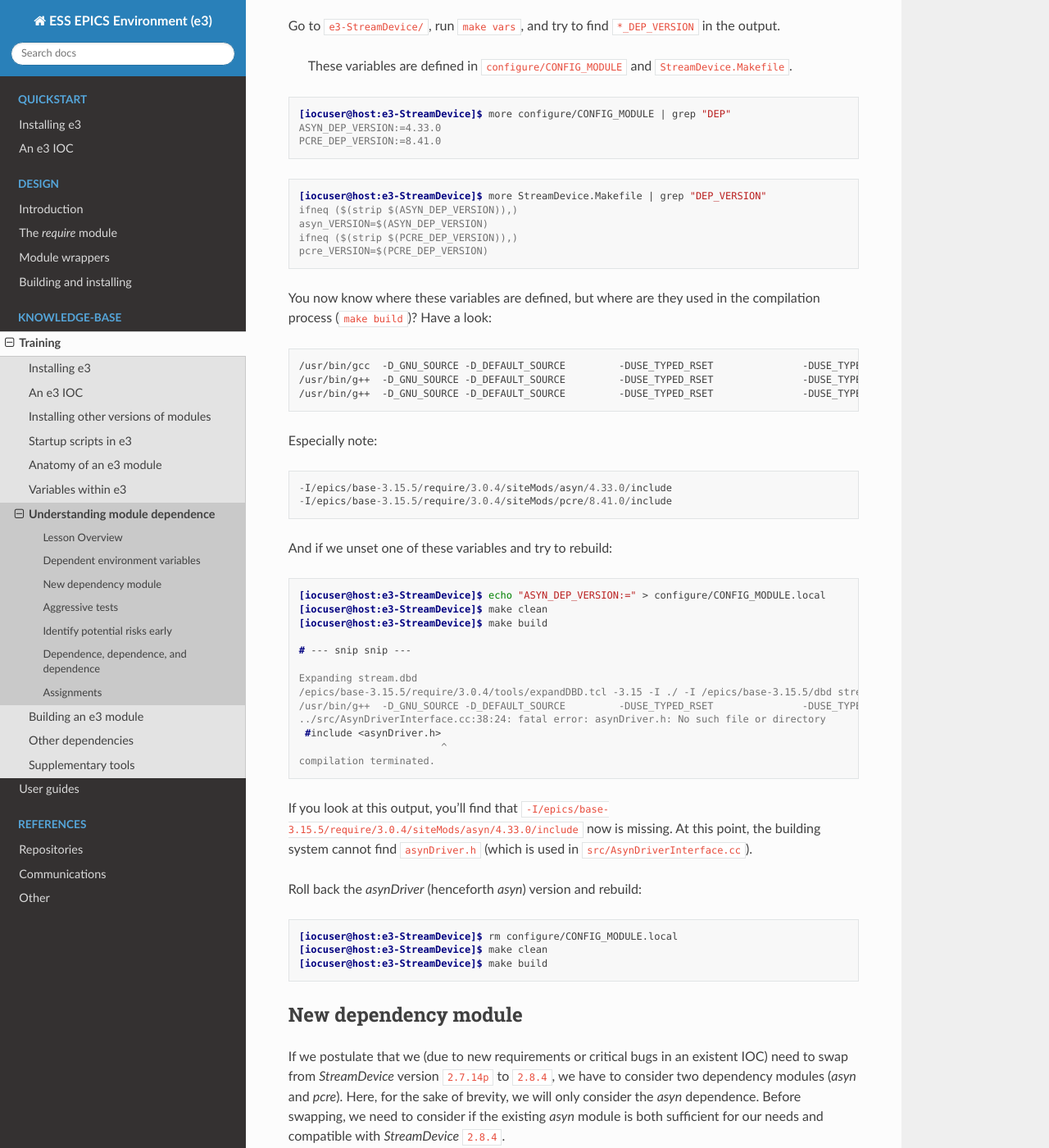
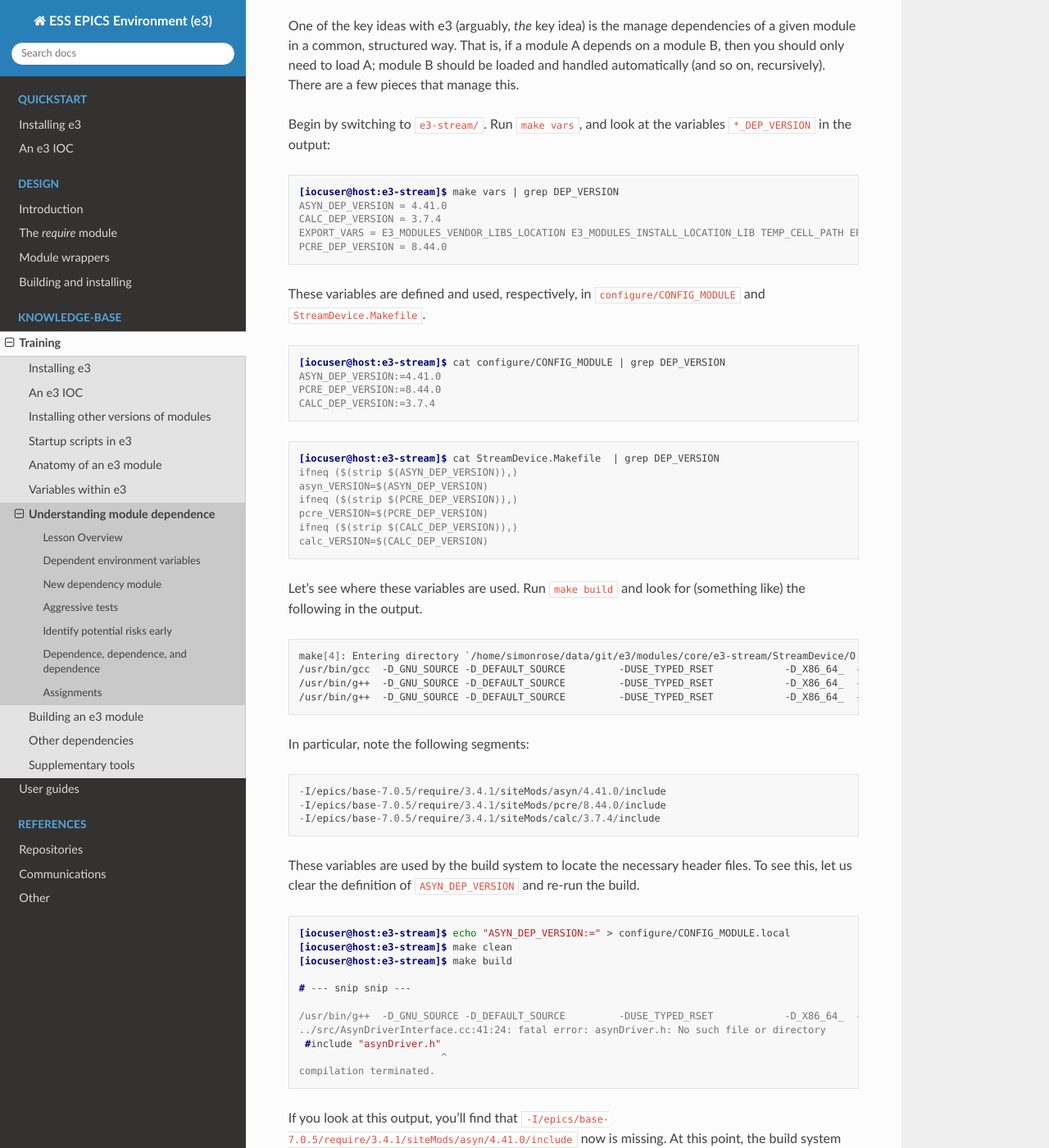
Before and after one commit to ttkorhonen/e3pages, a Sphinx documentation site: the page built from docs/kb/training/workbook/7_module_deps.md, in a window 1280 px wide and 1400 px high, scrolled down 445 px. Shown: the whole window at 82% size. Built offline with Sphinx 7.4.7 and the Read the Docs theme 2.0.0, drawn with Linux system fonts in a browser that asks for light colours; some of the changed text lies outside the part shown.

Commit message:
Updated 'stream' dependencies

````diff
--- a/docs/kb/training/workbook/7_module_deps.md
+++ b/docs/kb/training/workbook/7_module_deps.md
@@ -13,66 +13,81 @@ In this lesson, you'll learn how to do the following:
 
 ## Dependent environment variables
 
-Go to `e3-StreamDevice/`, run `make vars`, and try to find `*_DEP_VERSION` in the output.
+One of the key ideas with e3 (arguably, *the* key idea) is the manage dependencies of a given module in a common, structured way. That is,
+if a module A depends on a module B, then you should only need to load A; module B should be loaded and handled automatically (and so on,
+recursively). There are a few pieces that manage this.
 
-> These variables are defined in `configure/CONFIG_MODULE` and `StreamDevice.Makefile`.
+Begin by switching to `e3-stream/`. Run `make vars`, and look at the variables `*_DEP_VERSION` in the output:
+```console
+[iocuser@host:e3-stream]$ make vars | grep DEP_VERSION
+ASYN_DEP_VERSION = 4.41.0
+CALC_DEP_VERSION = 3.7.4
+EXPORT_VARS = E3_MODULES_VENDOR_LIBS_LOCATION E3_MODULES_INSTALL_LOCATION_LIB TEMP_CELL_PATH EPICS_HOST_ARCH EPICS_BASE MSI E3_MODULE_NAME E3_MODULE_VERSION E3_SITEMODS_PATH E3_SITEAPPS_PATH E3_SITELIBS_PATH E3_REQUIRE_MAKEFILE_INPUT_OPTIONS E3_REQUIRE_NAME E3_REQUIRE_CONFIG E3_REQUIRE_DB E3_REQUIRE_LOCATION E3_REQUIRE_DBD E3_REQUIRE_VERSION E3_REQUIRE_TOOLS E3_REQUIRE_INC E3_REQUIRE_LIB E3_REQUIRE_BIN QUIET PCRE_DEP_VERSION CALC_DEP_VERSION ASYN_DEP_VERSION
+PCRE_DEP_VERSION = 8.44.0
+```
+
+These variables are defined and used, respectively, in `configure/CONFIG_MODULE` and `StreamDevice.Makefile`.
 
 ```console
-[iocuser@host:e3-StreamDevice]$ more configure/CONFIG_MODULE | grep "DEP"
-ASYN_DEP_VERSION:=4.33.0
-PCRE_DEP_VERSION:=8.41.0
+[iocuser@host:e3-stream]$ cat configure/CONFIG_MODULE | grep DEP_VERSION
+ASYN_DEP_VERSION:=4.41.0
+PCRE_DEP_VERSION:=8.44.0
+CALC_DEP_VERSION:=3.7.4
 ```
 
 ```console
-[iocuser@host:e3-StreamDevice]$ more StreamDevice.Makefile | grep "DEP_VERSION"
+[iocuser@host:e3-stream]$ cat StreamDevice.Makefile  | grep DEP_VERSION
 ifneq ($(strip $(ASYN_DEP_VERSION)),)
 asyn_VERSION=$(ASYN_DEP_VERSION)
 ifneq ($(strip $(PCRE_DEP_VERSION)),)
 pcre_VERSION=$(PCRE_DEP_VERSION)
+ifneq ($(strip $(CALC_DEP_VERSION)),)
+calc_VERSION=$(CALC_DEP_VERSION)
 ```
 
-You now know where these variables are defined, but where are they used in the compilation process (`make build`)? Have a look:
+Let's see where these variables are used. Run `make build` and look for (something like) the following in the output.
 
 ```bash
-/usr/bin/gcc  -D_GNU_SOURCE -D_DEFAULT_SOURCE         -DUSE_TYPED_RSET               -DUSE_TYPED_RSET   -D_X86_64_  -DUNIX  -Dlinux                 -MD   -O3 -g   -Wall                    -mtune=generic     -m64 -fPIC                -I. -I../src/ -I.././src/    -I/epics/base-3.15.5/require/3.0.4/siteMods/asyn/4.33.0/include                        -I/epics/base-3.15.5/require/3.0.4/siteMods/pcre/8.41.0/include         -I/epics/base-3.15.5/include  -I/epics/base-3.15.5/include/compiler/gcc -I/epics/base-3.15.5/include/os/Linux                                    -c .././src/StreamVersion.c
-/usr/bin/g++  -D_GNU_SOURCE -D_DEFAULT_SOURCE         -DUSE_TYPED_RSET               -DUSE_TYPED_RSET   -D_X86_64_  -DUNIX  -Dlinux                 -MD   -O3 -g   -Wall                    -mtune=generic     -m64 -fPIC               -I. -I../src/ -I.././src/    -I/epics/base-3.15.5/require/3.0.4/siteMods/asyn/4.33.0/include                        -I/epics/base-3.15.5/require/3.0.4/siteMods/pcre/8.41.0/include         -I/epics/base-3.15.5/include  -I/epics/base-3.15.5/include/compiler/gcc -I/epics/base-3.15.5/include/os/Linux                                    -c ../src/AsynDriverInterface.cc
-/usr/bin/g++  -D_GNU_SOURCE -D_DEFAULT_SOURCE         -DUSE_TYPED_RSET               -DUSE_TYPED_RSET   -D_X86_64_  -DUNIX  -Dlinux                 -MD   -O3 -g   -Wall                    -mtune=generic     -m64 -fPIC               -I. -I../src/ -I.././src/    -I/epics/base-3.15.5/require/3.0.4/siteMods/asyn/4.33.0/include                        -I/epics/base-3.15.5/require/3.0.4/siteMods/pcre/8.41.0/include         -I/epics/base-3.15.5/include  -I/epics/base-3.15.5/include/compiler/gcc -I/epics/base-3.15.5/include/os/Linux                                    -c ../src/RegexpConverter.cc
+make[4]: Entering directory `/home/simonrose/data/git/e3/modules/core/e3-stream/StreamDevice/O.7.0.5_linux-x86_64'
+/usr/bin/gcc  -D_GNU_SOURCE -D_DEFAULT_SOURCE         -DUSE_TYPED_RSET            -D_X86_64_  -DUNIX  -Dlinux             -MD   -O3 -g   -Wall -Werror-implicit-function-declaration               -mtune=generic      -m64 -fPIC           -I. -I../src/ -I.././src/   -I/epics/base-7.0.5/require/3.4.1/siteMods/asyn/4.41.0+0/include                -I/epics/base-7.0.5/require/3.4.1/siteMods/pcre/8.44.0+0/include            -I/epics/base-7.0.5/require/3.4.1/siteMods/calc/3.7.4+0/include  -I/epics/base-7.0.5/require/3.4.1/siteMods/asyn/4.41.0+0/include                -I/epics/base-7.0.5/require/3.4.1/siteMods/pcre/8.44.0+0/include            -I/epics/base-7.0.5/require/3.4.1/siteMods/calc/3.7.4+0/include -I/epics/base-7.0.5/include  -I/epics/base-7.0.5/include/compiler/gcc -I/epics/base-7.0.5/include/os/Linux                           -c  .././src/StreamVersion.c
+/usr/bin/g++  -D_GNU_SOURCE -D_DEFAULT_SOURCE         -DUSE_TYPED_RSET            -D_X86_64_  -DUNIX  -Dlinux             -MD   -O3 -g   -Wall         -std=c++11     -std=c++11  -mtune=generic               -m64 -fPIC          -I. -I../src/ -I.././src/   -I/epics/base-7.0.5/require/3.4.1/siteMods/asyn/4.41.0+0/include                -I/epics/base-7.0.5/require/3.4.1/siteMods/pcre/8.44.0+0/include            -I/epics/base-7.0.5/require/3.4.1/siteMods/calc/3.7.4+0/include  -I/epics/base-7.0.5/require/3.4.1/siteMods/asyn/4.41.0+0/include                -I/epics/base-7.0.5/require/3.4.1/siteMods/pcre/8.44.0+0/include            -I/epics/base-7.0.5/require/3.4.1/siteMods/calc/3.7.4+0/include -I/epics/base-7.0.5/include  -I/epics/base-7.0.5/include/compiler/gcc -I/epics/base-7.0.5/include/os/Linux                           -c  ../src/StreamFormatConverter.cc
+/usr/bin/g++  -D_GNU_SOURCE -D_DEFAULT_SOURCE         -DUSE_TYPED_RSET            -D_X86_64_  -DUNIX  -Dlinux             -MD   -O3 -g   -Wall         -std=c++11     -std=c++11  -mtune=generic               -m64 -fPIC          -I. -I../src/ -I.././src/   -I/epics/base-7.0.5/require/3.4.1/siteMods/asyn/4.41.0+0/include                -I/epics/base-7.0.5/require/3.4.1/siteMods/pcre/8.44.0+0/include            -I/epics/base-7.0.5/require/3.4.1/siteMods/calc/3.7.4+0/include  -I/epics/base-7.0.5/require/3.4.1/siteMods/asyn/4.41.0+0/include                -I/epics/base-7.0.5/require/3.4.1/siteMods/pcre/8.44.0+0/include            -I/epics/base-7.0.5/require/3.4.1/siteMods/calc/3.7.4+0/include -I/epics/base-7.0.5/include  -I/epics/base-7.0.5/include/compiler/gcc -I/epics/base-7.0.5/include/os/Linux                           -c  ../src/StreamProtocol.cc
 ```
 
-Especially note:
+In particular, note the following segments:
 
 ```
--I/epics/base-3.15.5/require/3.0.4/siteMods/asyn/4.33.0/include
--I/epics/base-3.15.5/require/3.0.4/siteMods/pcre/8.41.0/include
+-I/epics/base-7.0.5/require/3.4.1/siteMods/asyn/4.41.0/include
+-I/epics/base-7.0.5/require/3.4.1/siteMods/pcre/8.44.0/include
+-I/epics/base-7.0.5/require/3.4.1/siteMods/calc/3.7.4/include
 ```
 
-And if we unset one of these variables and try to rebuild:
+These variables are used by the build system to locate the necessary header files. To see this, let us clear the definition of `ASYN_DEP_VERSION` and re-run the build.
 
 ```console
-[iocuser@host:e3-StreamDevice]$ echo "ASYN_DEP_VERSION:=" > configure/CONFIG_MODULE.local
-[iocuser@host:e3-StreamDevice]$ make clean
-[iocuser@host:e3-StreamDevice]$ make build
+[iocuser@host:e3-stream]$ echo "ASYN_DEP_VERSION:=" > configure/CONFIG_MODULE.local
+[iocuser@host:e3-stream]$ make clean
+[iocuser@host:e3-stream]$ make build
 
 # --- snip snip ---
 
-Expanding stream.dbd
-/epics/base-3.15.5/require/3.0.4/tools/expandDBD.tcl -3.15 -I ./ -I /epics/base-3.15.5/dbd streamSup.dbd > stream.dbd
-/usr/bin/g++  -D_GNU_SOURCE -D_DEFAULT_SOURCE         -DUSE_TYPED_RSET               -DUSE_TYPED_RSET   -D_X86_64_  -DUNIX  -Dlinux                 -MD   -O3 -g   -Wall                    -mtune=generic                   -m64 -fPIC               -I. -I../src/ -I.././src/                            -I/epics/base-3.15.5/require/3.0.4/siteMods/pcre/8.41.0/include         -I/epics/base-3.15.5/include  -I/epics/base-3.15.5/include/compiler/gcc -I/epics/base-3.15.5/include/os/Linux                                    -c ../src/AsynDriverInterface.cc
-../src/AsynDriverInterface.cc:38:24: fatal error: asynDriver.h: No such file or directory
- #include <asynDriver.h>
+/usr/bin/g++  -D_GNU_SOURCE -D_DEFAULT_SOURCE         -DUSE_TYPED_RSET            -D_X86_64_  -DUNIX  -Dlinux             -MD   -O3 -g   -Wall         -std=c++11     -std=c++11  -mtune=generic               -m64 -fPIC          -I. -I../src/ -I.././src/                   -I/epics/base-7.0.5/require/3.4.1/siteMods/pcre/8.44.0+0/include            -I/epics/base-7.0.5/require/3.4.1/siteMods/calc/3.7.4+0/include                  -I/epics/base-7.0.5/require/3.4.1/siteMods/pcre/8.44.0+0/include            -I/epics/base-7.0.5/require/3.4.1/siteMods/calc/3.7.4+0/include -I/epics/base-7.0.5/include  -I/epics/base-7.0.5/include/compiler/gcc -I/epics/base-7.0.5/include/os/Linux                           -c  ../src/AsynDriverInterface.cc
+../src/AsynDriverInterface.cc:41:24: fatal error: asynDriver.h: No such file or directory
+ #include "asynDriver.h"
                         ^
 compilation terminated.
 ```
 
-If you look at this output, you'll find that `-I/epics/base-3.15.5/require/3.0.4/siteMods/asyn/4.33.0/include` now is missing. At this point, the building system cannot find `asynDriver.h` (which is used in `src/AsynDriverInterface.cc`).
-
-Roll back the *asynDriver* (henceforth *asyn*) version and rebuild:
+If you look at this output, you'll find that `-I/epics/base-7.0.5/require/3.4.1/siteMods/asyn/4.41.0/include` now is missing. At this point, the build system cannot find `asynDriver.h` (which is used in `src/AsynDriverInterface.cc`). If you revert your changes and rebuild, then everything should work correctly.
 
 ```console
-[iocuser@host:e3-StreamDevice]$ rm configure/CONFIG_MODULE.local
-[iocuser@host:e3-StreamDevice]$ make clean
-[iocuser@host:e3-StreamDevice]$ make build
+[iocuser@host:e3-stream]$ rm configure/CONFIG_MODULE.local
+[iocuser@host:e3-stream]$ make clean
+[iocuser@host:e3-stream]$ make build
 ```
+
+Exercise:
+* What is the purpose of creating the `CONFIG_MODULE.local` file? Why do we modify `ASYN_DEP_VERSION` there instead of just modifying `CONFIG_MODULE`?
 
 ## New dependency module
 
````
